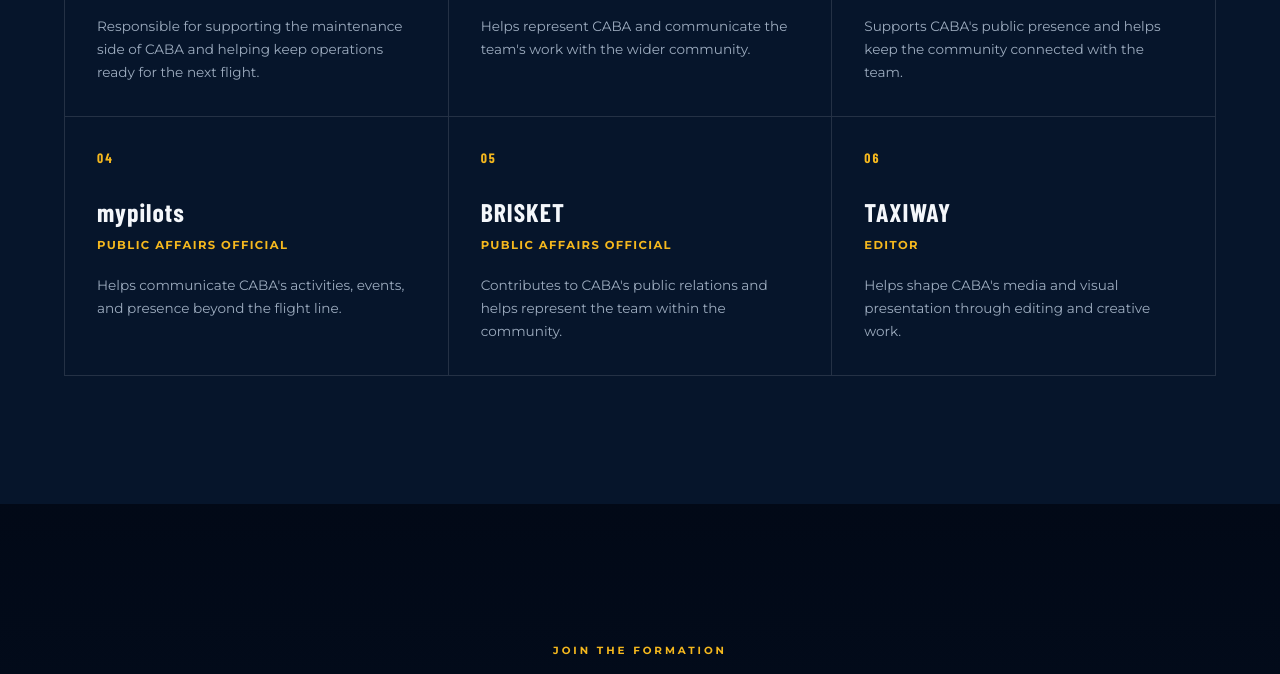
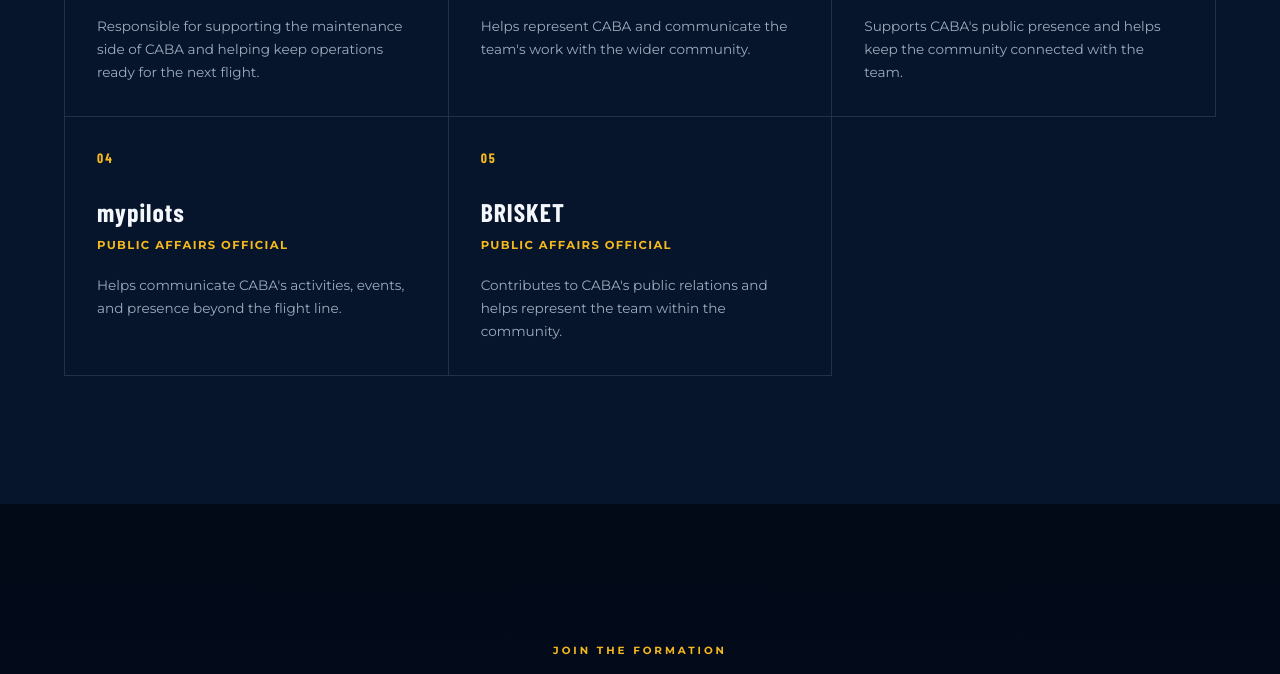
Before and after one commit to chaseeditz2/CABA-Website, a plain HTML site: page index.html in a window 1280 px wide. Shown: the part 7935-8609 px from the top of the page. Drawn offline with nearby package versions, Linux system fonts and the light colour scheme; a web font is replaced by a local one.

Commit message:
Update index.html
Removed a member of Support team

```diff
--- a/index.html
+++ b/index.html
@@ -1528,16 +1528,6 @@
                 </p>
             </div>
 
-            <div class="support-card">
-                <span class="support-number">06</span>
-                <h3>TAXIWAY</h3>
-                <p class="support-role">EDITOR</p>
-                <p class="support-description">
-                    Helps shape CABA's media and visual presentation through
-                    editing and creative work.
-                </p>
-            </div>
-
         </div>
 
     </div>
```
